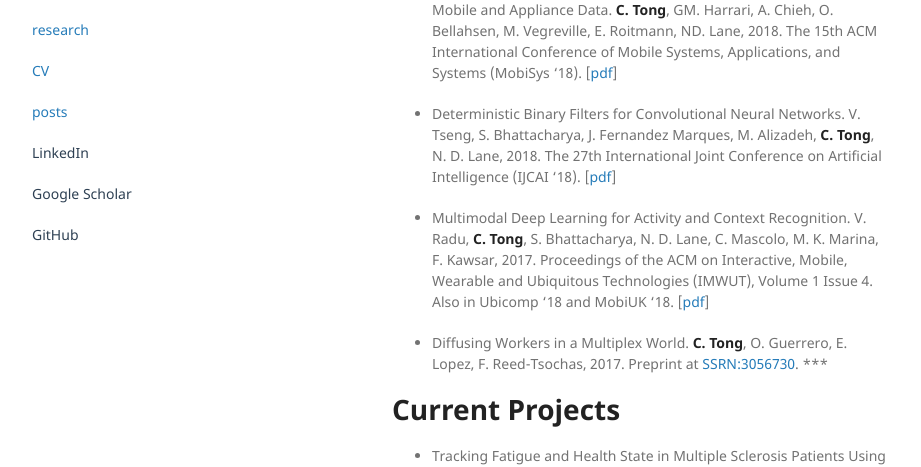
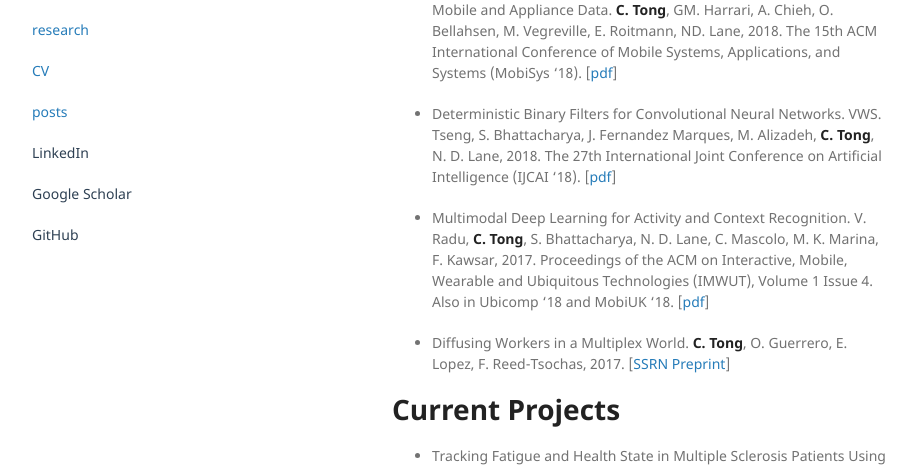
Before and after one commit to egctong/egctong.github.io, a Jekyll site: the page built from research/research_index.md, in a window 1280 px wide. Shown: the part 131-598 px from the top of the page, without its empty margins (178-1099 px from the left). Built offline with Jekyll 4.4.1, drawn with Linux system fonts in a browser that asks for light colours; our own code applies the rules of GitHub Pages for plain Markdown files.

Commit message:
Update research_index.md

```diff
--- a/research/research_index.md
+++ b/research/research_index.md
@@ -7,12 +7,12 @@ layout: default
 * Poster: Inference of Big-Five Personality Using Large-scale Networked Mobile
 and Appliance Data. __C. Tong__, GM. Harrari, A. Chieh, O. Bellahsen, M. Vegreville, E. Roitmann, ND. Lane, 2018. The 15th ACM International Conference of Mobile Systems, Applications, and Systems (MobiSys '18). [[pdf](https://dl.acm.org/citation.cfm?id=3210823)]
 
-* Deterministic Binary Filters for Convolutional Neural Networks. V. Tseng, S. Bhattacharya, J. Fernandez Marques, M. Alizadeh, __C. Tong__, N. D. Lane, 2018. The 27th International Joint Conference on Artificial Intelligence (IJCAI '18). [[pdf](https://www.ijcai.org/proceedings/2018/0380.pdf)]
+* Deterministic Binary Filters for Convolutional Neural Networks. VWS. Tseng, S. Bhattacharya, J. Fernandez Marques, M. Alizadeh, __C. Tong__, N. D. Lane, 2018. The 27th International Joint Conference on Artificial Intelligence (IJCAI '18). [[pdf](https://www.ijcai.org/proceedings/2018/0380.pdf)]
 
 * Multimodal Deep Learning for Activity and Context Recognition. V. Radu, __C. Tong__, S. Bhattacharya, N. D. Lane, C. Mascolo, M. K. Marina, F. Kawsar, 2017. Proceedings of the ACM on Interactive, Mobile, Wearable and Ubiquitous Technologies (IMWUT), Volume 1 Issue 4. Also in Ubicomp '18 and MobiUK '18. [[pdf](https://dl.acm.org/citation.cfm?doid=3178157.3161174)]
 
-* Diffusing Workers in a Multiplex World. __C. Tong__, O. Guerrero, E. Lopez, F. Reed-Tsochas, 2017. Preprint at [SSRN:3056730](https://papers.ssrn.com/sol3/papers.cfm?abstract_id=3056730).
-***
+* Diffusing Workers in a Multiplex World. __C. Tong__, O. Guerrero, E. Lopez, F. Reed-Tsochas, 2017. [[SSRN Preprint](https://papers.ssrn.com/sol3/papers.cfm?abstract_id=3056730)]
+
 
 # [](#nn)Current Projects
 
```
